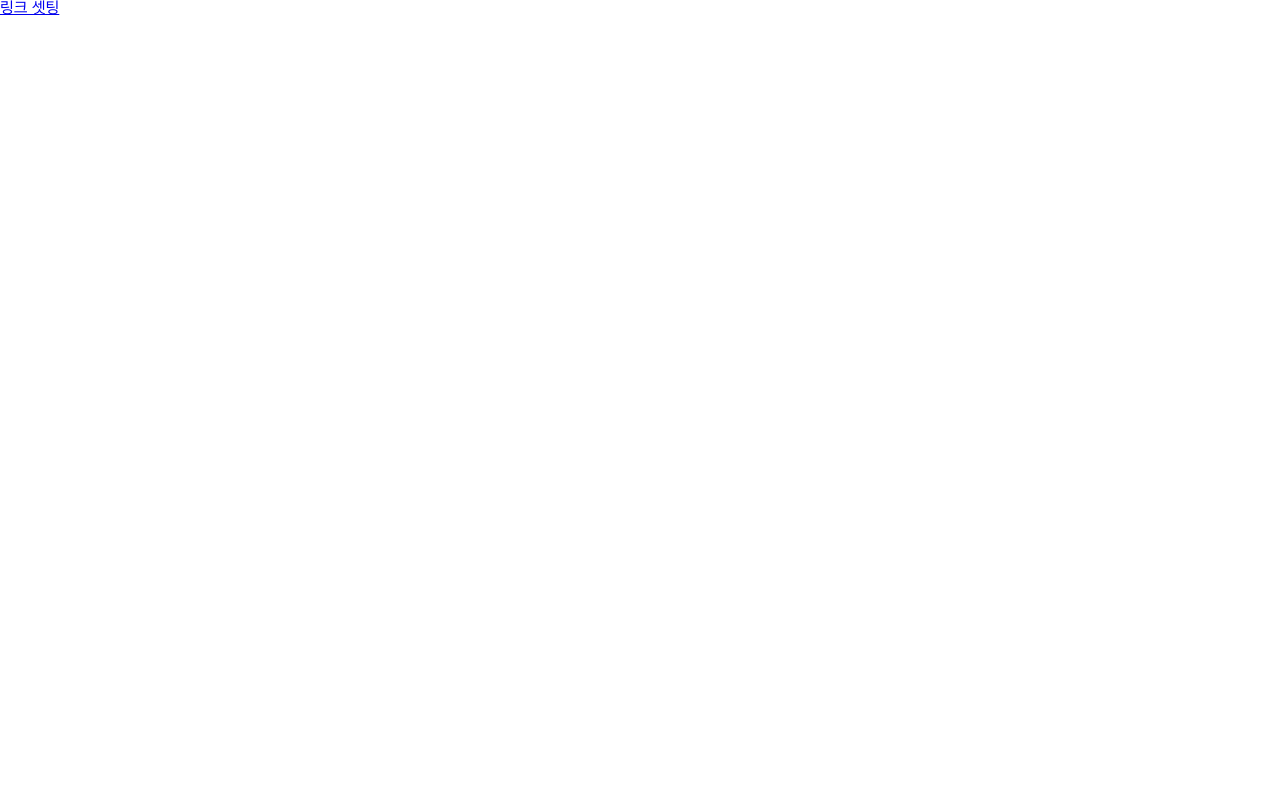
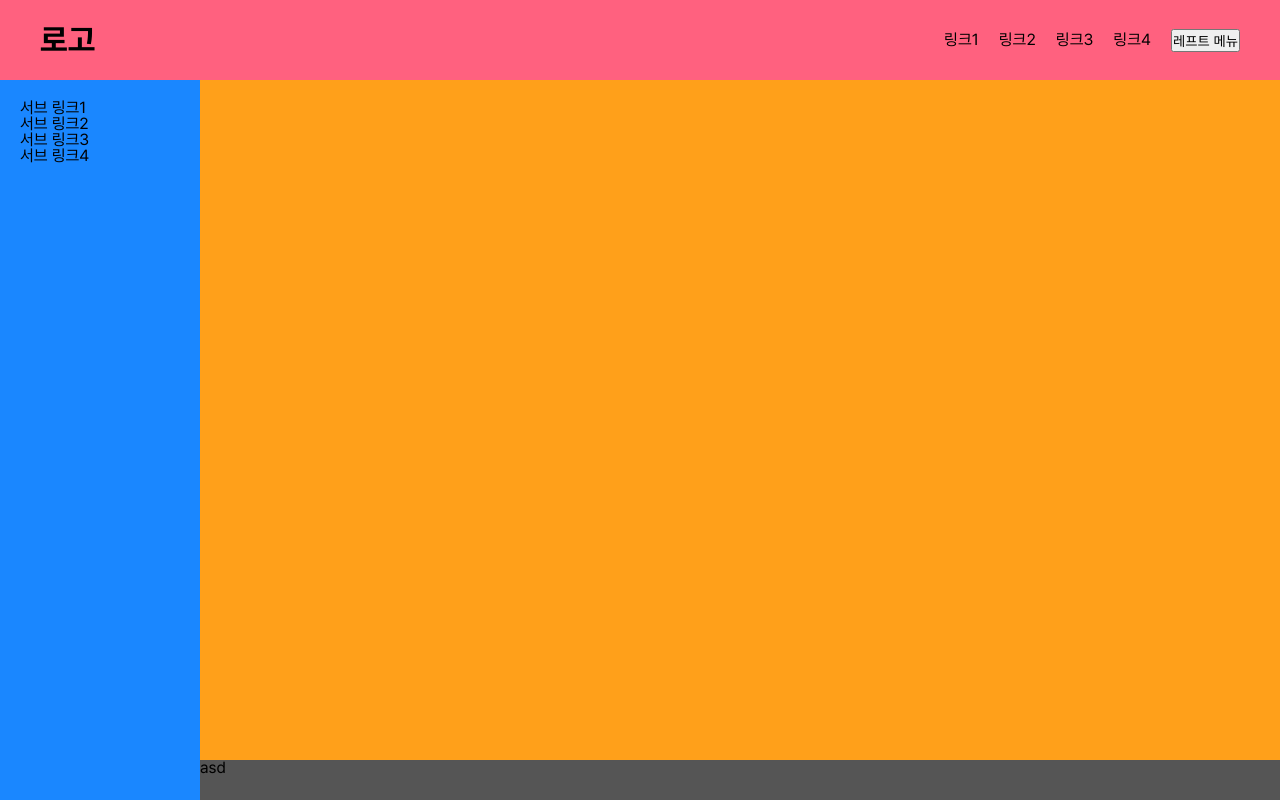
Before and after one commit to DongJae-Go-FE/r114-coding-convention, a React (Create React App) app: page / in a window 1280 px wide. Built offline with nearby package versions, Linux system fonts and the light colour scheme.

Commit message:
layout setting

```diff
--- a/src/App.js
+++ b/src/App.js
@@ -1,14 +1,22 @@
-import { Route, Routes, Link } from "react-router-dom";
-
+import { Route, Routes } from "react-router-dom";
+import Header from "./components/organism/Header";
+import LeftMenu from "./components/organism/LeftMenu";
+import Content from "./components/organism/Content";
+import Footer from "./components/organism/Footer";
 
 function App() {
+
   return (
     <div className="App">
-       <Link to="/">링크 셋팅</Link>
-      <Routes>
-        <Route path="/">라우터 셋팅 화면</Route>
-        {/* <Route path="/" element={<Layout />}></Route> */}
-      </Routes>
+      <Header />
+      <LeftMenu />
+      <Content>
+        <Routes>
+          <Route path="/">라우터 셋팅 화면</Route>
+          {/* <Route path="/" element={<Layout />}></Route> */}
+        </Routes>
+        <Footer />
+      </Content>
     </div>
   );
 }
--- a/src/components/organism/Content/index.js
+++ b/src/components/organism/Content/index.js
@@ -1,11 +1,8 @@
 import React from "react";
 import Styled from "./styled";
 
-function Content() {
-  return (
-    <Styled>
-    </Styled>
-  );
+function Content(props) {
+  return <Styled>{props.children}</Styled>;
 }
 
 export default Content;
--- a/src/components/organism/Content/styled.js
+++ b/src/components/organism/Content/styled.js
@@ -1,5 +1,10 @@
 import styled from "@emotion/styled";
 
-const Styled = styled.div``;
+const Styled = styled.div`
+  width: calc(100% - 200px);
+  height: calc(100% - 80px);
+  display: flex;
+  background-color: var(--orange400);
+`;
 
 export default Styled;
--- a/src/components/organism/Footer/index.js
+++ b/src/components/organism/Footer/index.js
@@ -4,6 +4,7 @@ import Styled from "./styled";
 function Footer() {
   return (
     <Styled>
+      asd
     </Styled>
   );
 }
--- a/src/components/organism/Footer/styled.js
+++ b/src/components/organism/Footer/styled.js
@@ -1,5 +1,10 @@
 import styled from "@emotion/styled";
 
-const Styled = styled.div``;
+const Styled = styled.footer`
+  width: 100%;
+  height: 40px;
+  margin-top: auto;
+  background-color: var(--gray700);
+`;
 
 export default Styled;
--- a/src/components/organism/Header/index.js
+++ b/src/components/organism/Header/index.js
@@ -4,6 +4,16 @@ import Styled from "./styled";
 function Header() {
   return (
     <Styled>
+      <h1>로고</h1>
+      <div>
+      <ul>
+        <li>링크1</li>
+        <li>링크2</li>
+        <li>링크3</li>
+        <li>링크4</li>
+       </ul>
+       <button type="button">레프트 메뉴</button>
+      </div>
     </Styled>
   );
 }
--- a/src/components/organism/Header/styled.js
+++ b/src/components/organism/Header/styled.js
@@ -1,5 +1,25 @@
 import styled from "@emotion/styled";
 
-const Styled = styled.div``;
+const Styled = styled.header`
+  width: 100%;
+  height: 80px;
+  display: flex;
+  align-items: center;
+  justify-content: space-between;
+  padding: 0 40px;
+  background-color: var(--primary400);
+
+  div {
+    display: flex;
+    align-items: center;
+    gap: 20px;
+
+    ul {
+      display: flex;
+      gap: 0 20px;
+      list-style: none;
+    }
+  }
+`;
 
 export default Styled;
--- a/src/components/organism/LeftMenu/index.js
+++ b/src/components/organism/LeftMenu/index.js
@@ -4,6 +4,12 @@ import Styled from "./styled";
 function LeftMenu() {
   return (
     <Styled>
+      <ul>
+        <li>서브 링크1</li>
+        <li>서브 링크2</li>
+        <li>서브 링크3</li>
+        <li>서브 링크4</li>
+      </ul>
     </Styled>
   );
 }
--- a/src/components/organism/LeftMenu/styled.js
+++ b/src/components/organism/LeftMenu/styled.js
@@ -1,5 +1,14 @@
 import styled from "@emotion/styled";
 
-const Styled = styled.div``;
+const Styled = styled.div`
+  width: 200px;
+  height: calc(100% - 80px);
+  padding: 20px;
+  background-color: var(--blue400);
+
+  ul{
+    list-style: none;
+  }
+`;
 
 export default Styled;
--- a/src/global.css
+++ b/src/global.css
@@ -98,7 +98,6 @@
   --minus900: #174a82;
 }
 
-
 /* font */
 @font-face {
   font-family: "Pretendard";
@@ -163,7 +162,6 @@
   font-style: normal;
 }
 
-
 /* reset */
 * {
   margin: 0;
@@ -171,6 +169,22 @@
   box-sizing: border-box;
 }
 
+html,
+body {
+  width: 100%;
+  height: 100%;
+}
+
+#root {
+  height: 100%;
+}
+
+.App {
+  height: 100%;
+  display: flex;
+  flex-wrap: wrap;
+}
+
 body {
   font-family: "Pretendard";
   line-height: 1;
```
